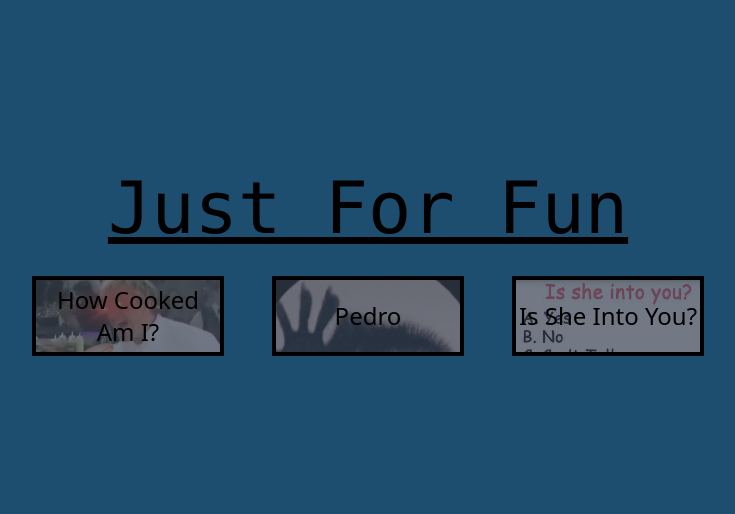
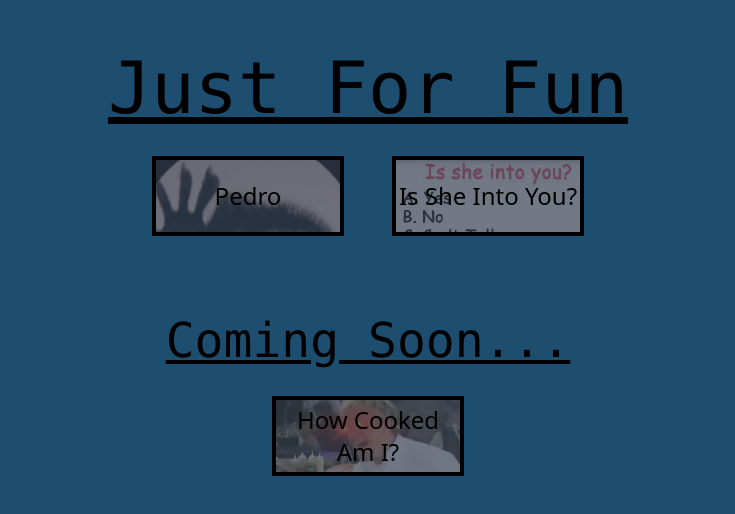
Before and after one commit to GlassesNoGlasses/just-for-fun, a Next.js app: page / in a window 1280 px wide. Shown: the part 136-650 px from the top of the page, without its empty margins (272-1007 px from the left). Built offline with nearby package versions, Linux system fonts and the light colour scheme; what tailwindcss-animated would draw is missing.

Commit message:
added coming soon to main page

```diff
--- a/app/issheintoyou/page.tsx
+++ b/app/issheintoyou/page.tsx
@@ -24,8 +24,6 @@ export default function Home() {
 
     const handleSubmit = (e: React.FormEvent<HTMLFormElement>) => {
         e.preventDefault();
-        console.log(checklist)
-        console.log('submitted');
         setSubmitted(true);
     }
 
--- a/app/page.tsx
+++ b/app/page.tsx
@@ -12,9 +12,6 @@ export default function Home() {
             Just For Fun
           </h1>
           <div className="flex flex-row gap-12 h-fit w-full align-middle justify-center">
-            <Link href="/howcookedami">
-              <Collage {...HCAMI} />
-            </Link>
             <Link href="/pedro">
               <Collage {...Pedro} />
             </Link>
@@ -22,6 +19,12 @@ export default function Home() {
               <Collage {...ISIY} />
             </Link>
           </div>
+          <h1 className="text-center text-5xl font-mono underline mt-12">
+            Coming Soon...
+          </h1>
+          <div className="flex flex-row gap-12 h-fit w-full align-middle justify-center">
+              <Collage {...HCAMI} />
+          </div>
         </div>
       </div>
     </main>
```
